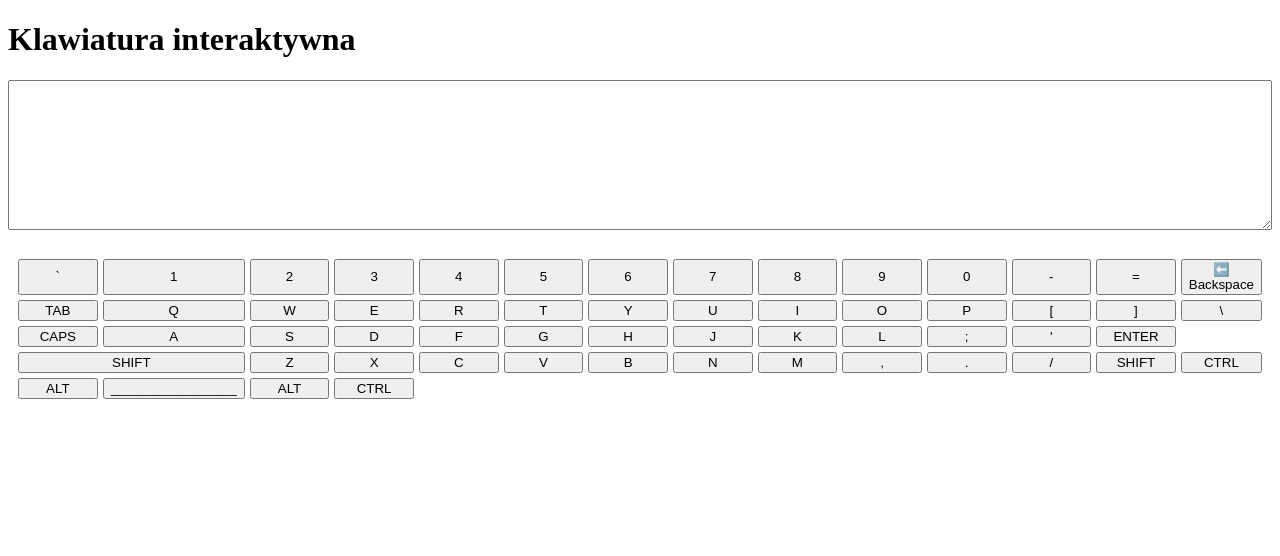
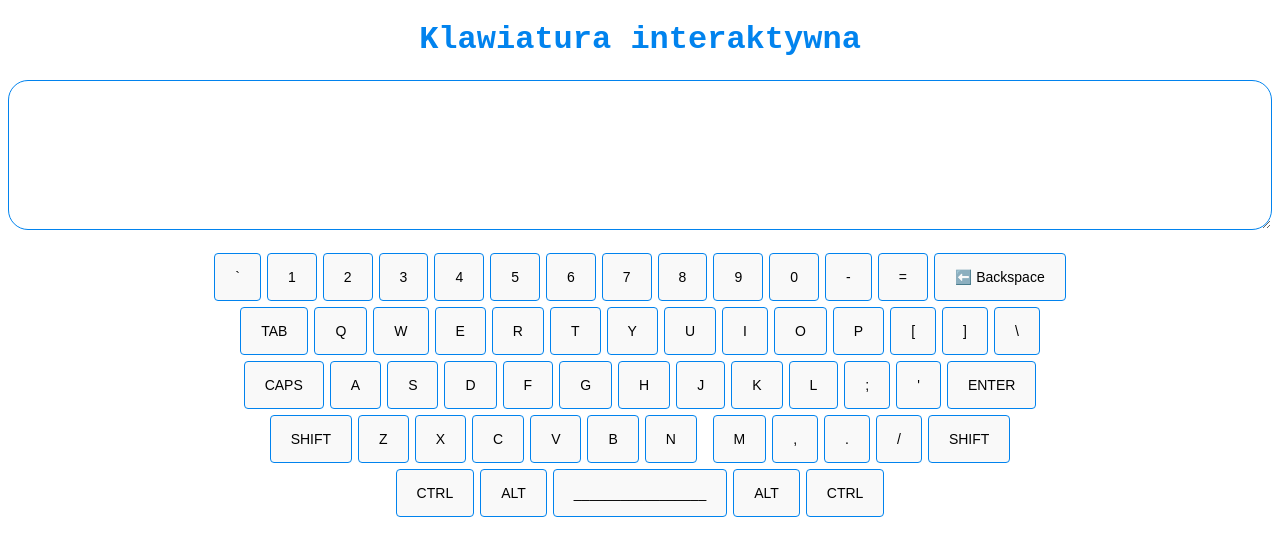
Before and after one commit to nic00la1/interactive-keyboard, a React (Vite) app in the folder interactive-keyboard/: page / in a window 1280 px wide. Shown: the top 556 px of the page. Built offline with nearby package versions, Linux system fonts and the light colour scheme.

Commit message:
ulepszono styl

```diff
--- a/interactive-keyboard/src/App.css
+++ b/interactive-keyboard/src/App.css
@@ -1,3 +1,12 @@
+body {
+    font-family: 'Courier New', Courier, monospace;
+}
+
+h1 {
+    text-align: center;
+    color: #0183ee;
+}
+
 /* Pole do wpisywania tekstu */
 textarea {
     width: 100%;
@@ -6,19 +15,30 @@ textarea {
     font-size: 16px;
     padding: 10px;
     box-sizing: border-box;
+    border: 1px solid #0183ee;
+    border-radius: 20px;
 }
 
-.container-grid {
-    display: grid;
-    grid-template-columns: repeat(14, 1fr);
-    gap: 5px;
-    padding: 10px;
+/* Kontener klawiatury -> wycentrowana klawiatura*/
+.keyboard {
+    display: flex;
+    flex-direction: column;
+    align-items: center;
 }
 
-/* Dzięki temu, Shift jest w 4 Rzędzie, a nie w 14 - jak to, przewidywała
-   powyższa definicja - .container-grid -> a bardziej szczególnie
-   grid-template-columns
-*/
-.grid-column-1 {
-    grid-column: 1 / span 2;
+/* Przycisk */
+button {
+    margin: 3px;
+    padding: 15px 20px;
+    font-size: 14px;
+    cursor: pointer;
+    border: 1px solid #0183ee;
+    border-radius: 4px;
+    background-color: #f9f9f9;
+    transition: background-color 0.3s;
 }
+
+button:hover {
+    background-color: #319ef7;
+    color: white;
+}
--- a/interactive-keyboard/src/App.jsx
+++ b/interactive-keyboard/src/App.jsx
@@ -8,8 +8,9 @@ function App() {
       <div>
         <h1>Klawiatura interaktywna</h1>
         <textarea></textarea>
-        <div className='container-grid'>
+        <div className='keyboard'>
           {/* Rząd 1 - 14 Przycisków*/}
+          <div className='row'>
             <button>`</button>
             <button>1</button>
             <button>2</button>
@@ -24,7 +25,9 @@ function App() {
             <button>-</button>
             <button>=</button>
             <button>⬅️ Backspace</button>
+          </div>
           {/* Rząd 2 - 14 Przycisków*/}
+          <div className='row'>
             <button>TAB</button>
             <button>Q</button>
             <button>W</button>
@@ -39,7 +42,9 @@ function App() {
             <button>[</button>
             <button>]</button>
             <button>\</button>
+        </div>
         {/* Rząd 3 - 13 Przycisków*/}
+        <div className='row'>
           <button>CAPS</button>
           <button>A</button>
           <button>S</button>
@@ -53,8 +58,10 @@ function App() {
           <button>;</button>
           <button>'</button>
           <button>ENTER</button>
+          </div>
         {/* Rząd 4 - 12 Przycisków*/}
-          <button className='grid-column-1'>SHIFT</button>
+        <div className='row'>
+          <button>SHIFT</button>
           <button>Z</button>
           <button>X</button>
           <button>C</button>
@@ -66,7 +73,9 @@ function App() {
           <button>.</button>
           <button>/</button>
           <button>SHIFT</button>
+          </div>
         {/* Rząd 5 - 5 Przycisków*/}
+          <div className='row'>
             <button>CTRL</button>
             <button>ALT</button>
             <button>_________________</button>
@@ -74,6 +83,7 @@ function App() {
             <button>CTRL</button>
           </div>
         </div>
+      </div>
     </>
   )
 }
```
Lines whose indentation alone changed are shown as unchanged.
